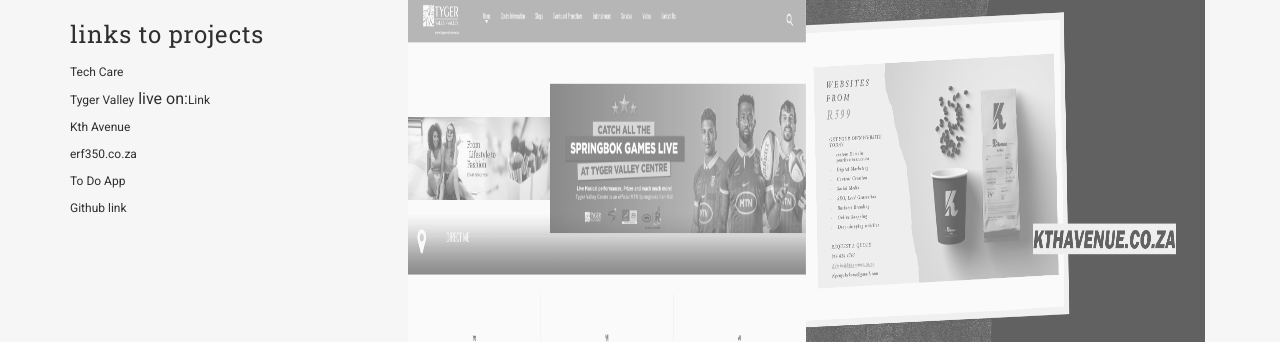
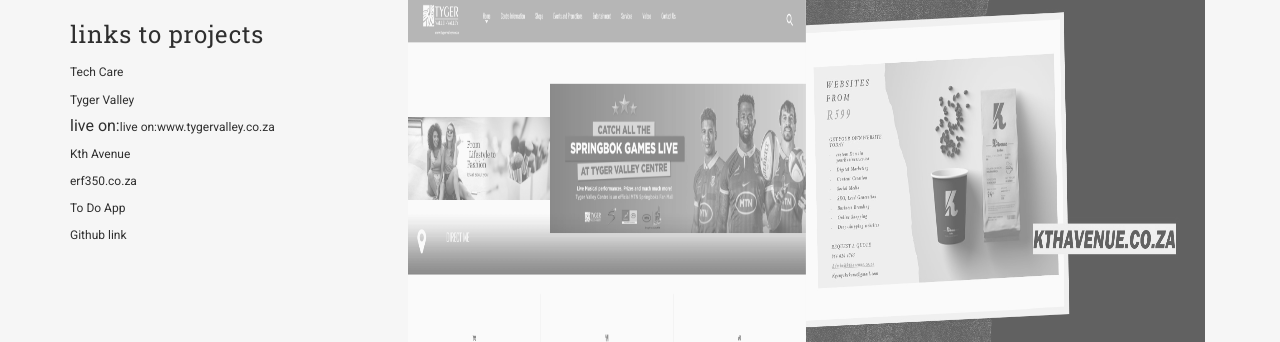
Before and after one commit to kganya-kay/portfolio-website, a plain HTML site: page index.html in a window 1280 px wide. Shown: the part 1968-2310 px from the top of the page. Drawn offline with Linux system fonts and the light colour scheme.

Commit message:
Update index.html

```diff
--- a/index.html
+++ b/index.html
@@ -191,7 +191,7 @@
                 <br><br>
                 <h3 class="title-small">links to projects</h3>
                 <a style="font-size: 12px;"href="https://techcarekganya.netlify.app/">Tech Care</a><br>
-                <a style="font-size: 12px;"href="https://heartfelt-salmiakki-4f33f3.netlify.app/">Tyger Valley</a> </a> live on:<a style="font-size: 12px;" href="https://www.tygervalley.co.za/">Link</a><br>
+                <a style="font-size: 12px;"href="https://heartfelt-salmiakki-4f33f3.netlify.app/">Tyger Valley</a> <br> live on:<a style="font-size: 12px;" href="https://www.tygervalley.co.za/">live on:www.tygervalley.co.za</a><br>
                 <a style="font-size: 12px;"href="https://Kthavenue.co.za">Kth Avenue</a><br>
                 <a style="font-size: 12px;"href="http://erf350.co.za">erf350.co.za</a><br>
                 <a style="font-size: 12px;"href="https://hopeful-poitras-b85490.netlify.com/">To Do App</a><br>
```
